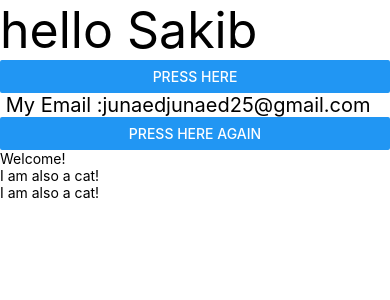
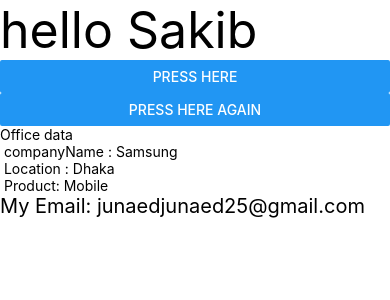
Before and after one commit to Sakib-203-15-3883/Learn-react-native, a React Native app: screen / in a window 390 px wide. Shown: the top 300 px of the page. Built offline with nearby package versions, Linux system fonts and the light colour scheme.

Commit message:
create components  in different file and then imports it on App.js file

```diff
--- a/App.tsx
+++ b/App.js
@@ -5,25 +5,9 @@ import {
   Button
 } from 'react-native';
 
-const name ="Sakib ";
+import CustomComponent from './components/CustomComponent';
 
-const email = ()=>{
-
-const value = "junaedjunaed25@gmail.com";
-  return value;
-}
-
-const Cat = () => {
-  return (
-    <View>
-      <Text>I am also a cat!</Text>
-    </View>
-  );
-};
-
-
-
-
+import Information from './components/information';
 
 // Here, a functional component named App is defined. It uses an arrow function syntax (() => {}) to define the component. The component returns JSX code wrapped inside a View component, which acts as a container for other components.
 
@@ -32,6 +16,7 @@ const Cat = () => {
 //JSX (JavaScript XML) is an extension to JavaScript syntax that allows you to write HTML-like code within JavaScript. It's a syntax extension used in React (including React Native) to describe the structure and appearance of UI components.Any JavaScript expression will work between curly braces, including function calls.
 
 const App = ()=>{
+  const name = 'Sakib ';
   return (
 
     ////////////                REACT NATIVE CORE  UI COMPONENTS        //////////////////////////
@@ -49,20 +34,13 @@ const App = ()=>{
     //<TextInput> (<input type="text">) : Allows the user to enter text
 
     <View>
-    <Text style={{fontSize:50}}>hello {name} </Text>
+      <Text style={{ fontSize: 50 }}>hello {name} </Text>
+      <Button title="Press here" onPress={() => console.log('Button pressed')} />
 
-
-    <Button title="Press here" onPress={() => console.log('Button pressed')} />
-
-
-    <Text style={{fontSize:20}}> My Email :{email()}  </Text>
-
-    <Button title="Press here Again" onPress={() => console.log('Button pressed Again')} />
-
-    <Text>Welcome!</Text>
-      <Cat />
-      <Cat />
-
+      <Button title="Press here Again" onPress={() => console.log('Button pressed Again')} />
+      <Text>Office data</Text>
+      <CustomComponent />
+      <Information />
 
     </View>
   )
--- /dev/null
+++ b/components/CustomComponent.js
@@ -0,0 +1,15 @@
+import React from 'react';
+import { View, Text } from 'react-native';
+
+const CustomComponent = () => {
+  return (
+    <View>
+      <Text> companyName : Samsung  </Text>
+      <Text> Location : Dhaka </Text>
+      <Text> Product: Mobile</Text>
+
+    </View>
+  );
+};
+
+export default CustomComponent;
--- /dev/null
+++ b/components/information.js
@@ -0,0 +1,17 @@
+import React from 'react';
+import {View, Text} from 'react-native';
+
+const email = () => {
+    const value = 'junaedjunaed25@gmail.com';
+    return value;
+  };
+
+  const Information = () => {
+    return (
+      <View>
+        <Text style={{ fontSize: 20 }}>My Email: {email()} </Text>
+      </View>
+    );
+  };
+
+export default Information;
```
